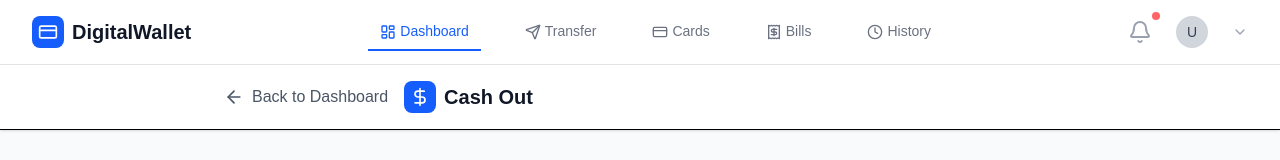
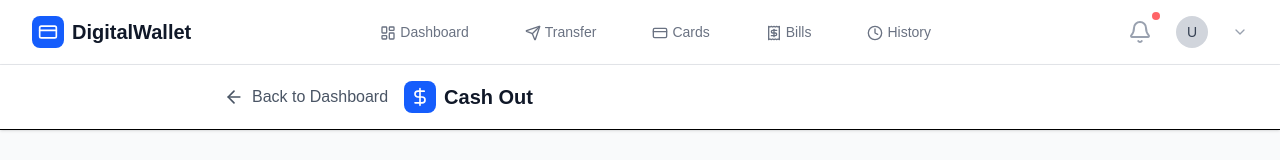
Before and after one commit to mohammadnobin/digital-wallet, a Next.js app: page /dashboard/cashout in a window 1280 px wide. Shown: the top 160 px of the page. Built offline with nearby package versions, Linux system fonts and the light colour scheme; no server answers.

Commit message:
Refactor Navbar to use usePathname for active link styling and update Add Card link in DigitalWalletDashboard

```diff
--- a/src/app/components/shared/Navbar.js
+++ b/src/app/components/shared/Navbar.js
@@ -9,10 +9,13 @@ import {
   Receipt,
   Clock,
 } from "lucide-react";
+
 import { Authcontext } from "@/context/AuthContext";
 import Link from "next/link";
+import { usePathname } from "next/navigation";
 
 const Navbar = () => {
+   const pathname = usePathname();
   const [activeTab, setActiveTab] = useState("Dashboard");
   const { user, logOut } = use(Authcontext);
   const [open, setOpen] = useState(false);
@@ -73,16 +76,9 @@ const Navbar = () => {
             </div>
             <nav className="hidden md:flex space-x-8">
               {navigationItems.map((item) => (
-                <Link key={item.label} href={item.href}>
-                  <button
-                    onClick={() => setActiveTab(item.label)}
-                    className={`px-3 py-2 cursor-pointer text-sm font-medium transition-colors ${
-                      activeTab === item.label
-                        ? "text-blue-600 border-b-2 border-blue-600"
-                        : "text-gray-500 hover:text-gray-700"
-                    }`}
-                  >
-                    {/* optional icon */}
+                <Link  className={`px-3 py-2 cursor-pointer text-sm font-medium transition-colors ${pathname === item.href ? "text-blue-600 border-b-2  border-blue-600" : "text-gray-500 hover:text-gray-700"}`} key={item.label} href={item.href}>
+                  <button className="cursor-pointer">
+
                     <item.icon className="inline-block w-4 h-4 mr-1" />
                     {item.label}
                   </button>
--- a/src/app/dashboard/components/dashboardHome.jsx
+++ b/src/app/dashboard/components/dashboardHome.jsx
@@ -26,7 +26,7 @@ const DigitalWalletDashboard = () => {
     { icon: Plus, label: "Add Money", color: "bg-blue-500", href: "/dashboard/addMoney" },
     { icon: SquareArrowOutUpRight, label: "Cash Out", color: "bg-green-500", href: "/dashboard/cashout" },
     { icon: QrCode, label: "Scan QR", color: "bg-purple-500", href: "/scan-qr" },
-    { icon: CreditCard, label: "Add Card", color: "bg-orange-500", href: "/add-card" },
+    { icon: CreditCard, label: "Add Card", color: "bg-orange-500", href: "/dashboard/cards" },
     { icon: DollarSign, label: "Request Money", color: "bg-pink-500", href: "/dashboard/requestMoney" },
     { icon: Users, label: "Split Bill", color: "bg-indigo-500", href: "/split-bill" },
   ];
```
